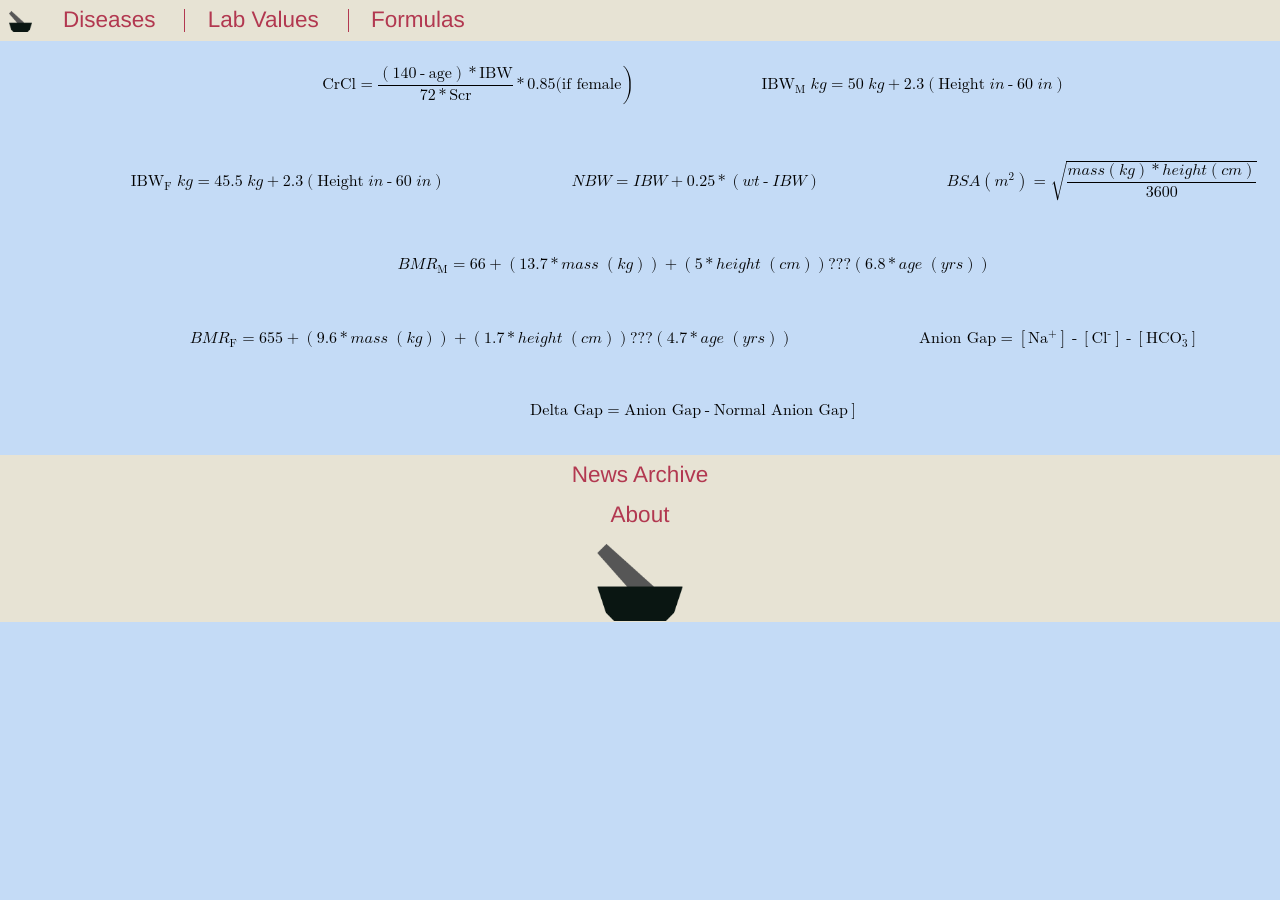
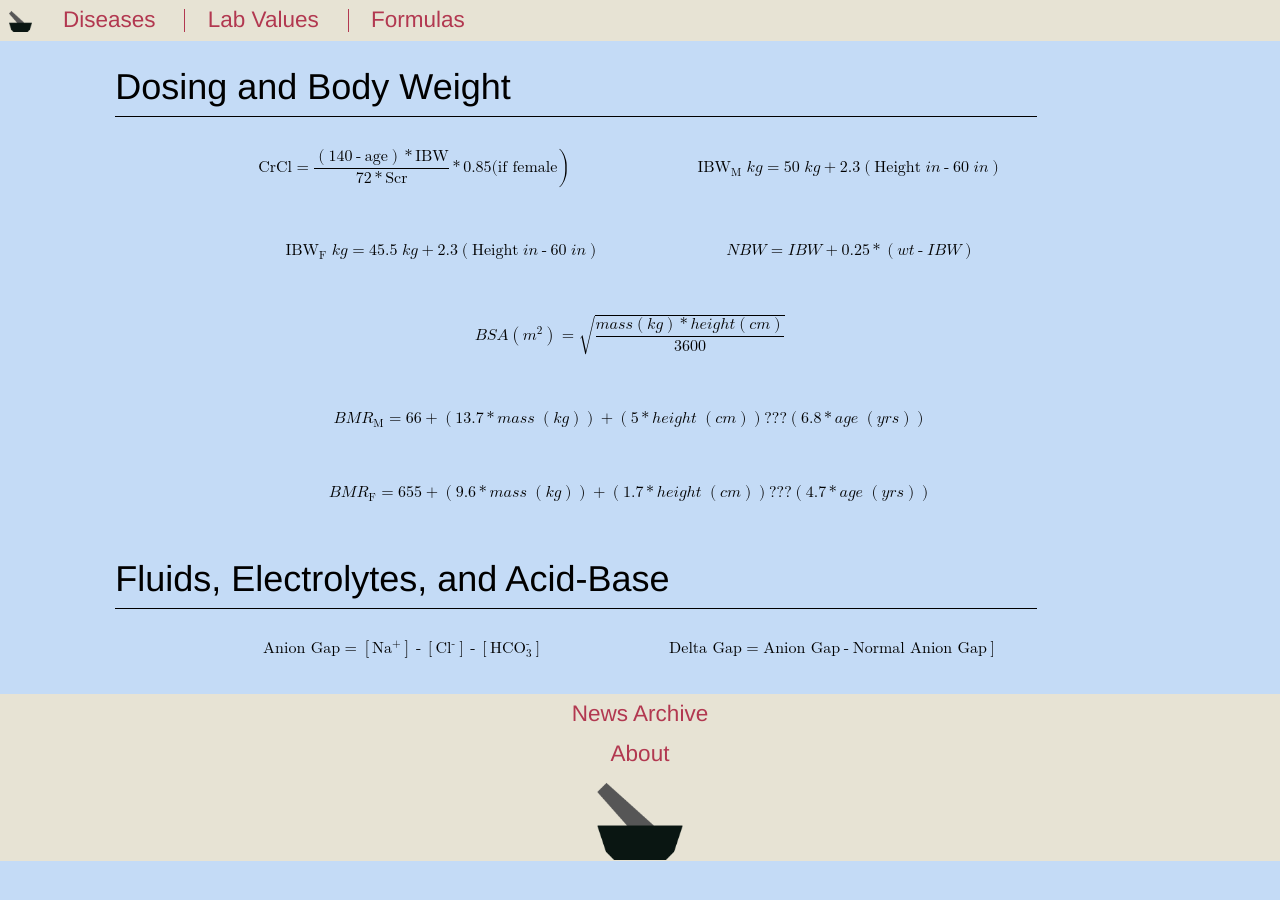
Before and after one commit to corbincox72/peripheral_brain, a Jekyll site: the page built from formulas.html, in a window 1280 px wide. Built offline with Jekyll 4.4.1, drawn with Linux system fonts in a browser that asks for light colours.

Commit message:
Divided Formulas

```diff
--- a/css/main.css
+++ b/css/main.css
@@ -171,6 +171,7 @@ h3{
 .formulas{
   text-align: center;
   display: block;
+  width: 90%;
 }
 
 /* Labs */
--- a/formulas.html
+++ b/formulas.html
@@ -3,6 +3,8 @@ layout: default
 title: Formulas | The Peripheral Brain
 ---
 <div class="formulas">
+
+<h1>Dosing and Body Weight</h1>
 
 <math xmlns="http://www.w3.org/1998/Math/MathML">
 <mtable class="m-equation-square" displaystyle="true" style="display: block; margin-top: 1.0em; margin-bottom: 2.0em">
@@ -367,6 +369,8 @@ title: Formulas | The Peripheral Brain
 </mtable>
 </math>
 
+<h1>Fluids, Electrolytes, and Acid-Base</h1>
+
 <math xmlns="http://www.w3.org/1998/Math/MathML">
 <mtable class="m-equation-square" displaystyle="true" style="display: block; margin-top: 1.0em; margin-bottom: 2.0em">
 	<mtr>
```
Also changed, not shown: 3 other files.
